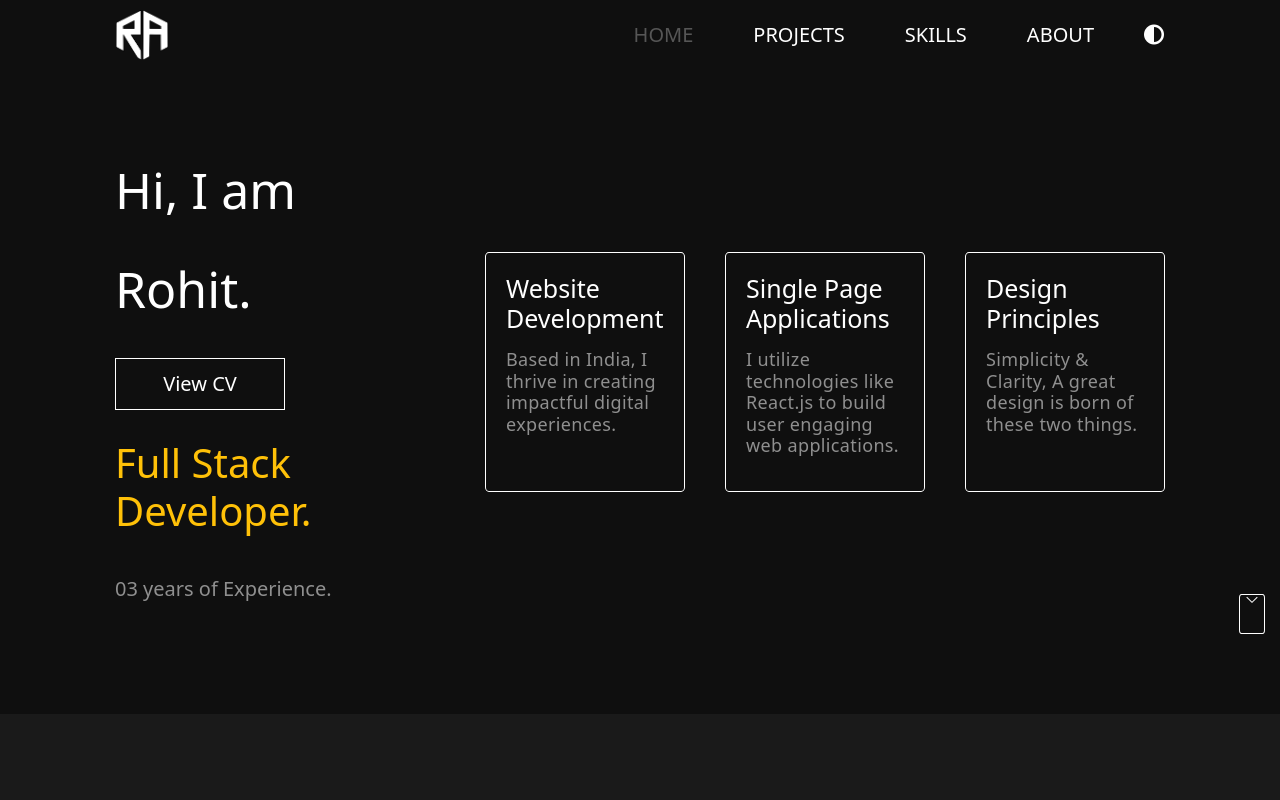
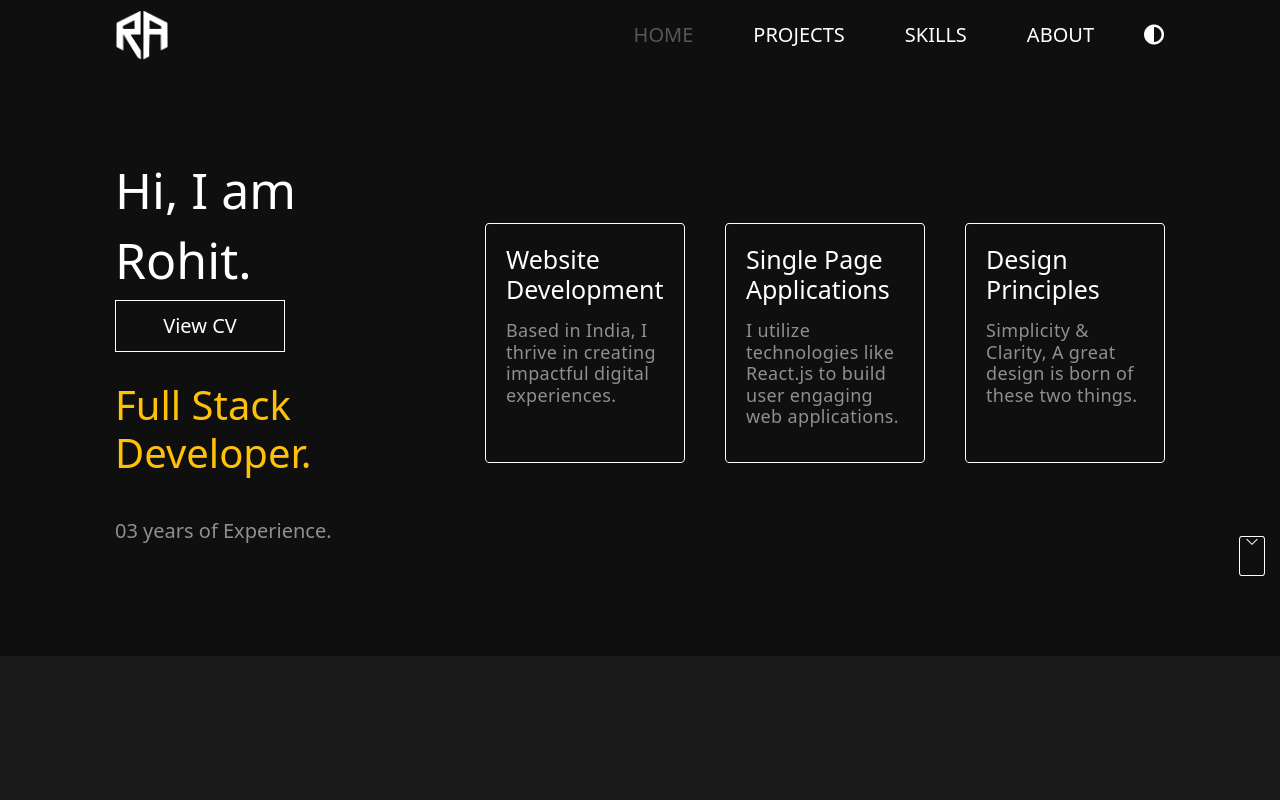
Before and after one commit to rohitashtekar/portfolio, a React (Vite) app in the folder Portfolio/: page / in a window 1280 px wide. Shown: the top 800 px of the page. Built offline with nearby package versions, Linux system fonts and the light colour scheme.

Commit message:
UPDATE: responsive fixes

```diff
--- a/Portfolio/src/styles/components/footer.css
+++ b/Portfolio/src/styles/components/footer.css
@@ -160,7 +160,7 @@ a {
 
   .ft-part-1,
   .ft-part-2 {
-    padding: 1rem;
+    padding: 2rem;
   }
 
   .ft-part-1 li,a {
--- a/Portfolio/src/styles/pages/home.css
+++ b/Portfolio/src/styles/pages/home.css
@@ -36,11 +36,11 @@
   color: var(--secondary-text-color);
 }
 
-.hero-text h1, h2 {
+.hero-text h1 {
   color: var(--primary-text-color);
 }
 
-.hero-text .fs-dev,.rohit {
+.hero-text .fs-dev {
   color: var(--tertiary-text-color);
   padding: 1.45rem 0;
 }
```
